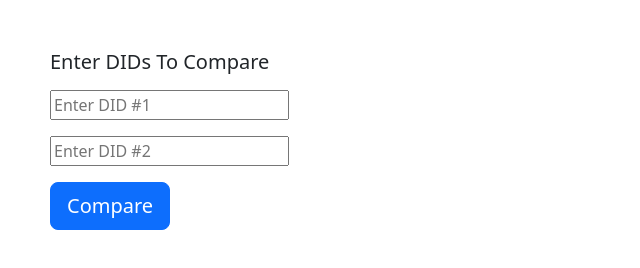
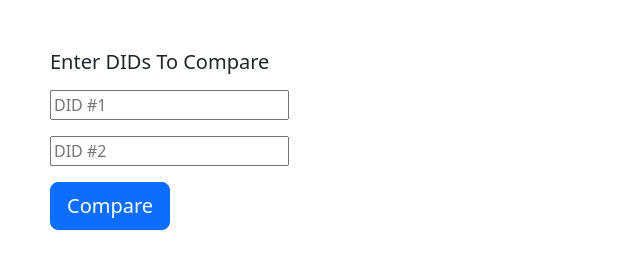
Before and after one commit to JayWiggly/Projects, a plain HTML site: page DCT/index.html in a window 1280 px wide. Shown: the full height of the page, 0-640 px from the left. Drawn offline with nearby package versions, Linux system fonts and the light colour scheme.

Commit message:
Updated Text again

```diff
--- a/DCT/index.html
+++ b/DCT/index.html
@@ -10,8 +10,8 @@
     <div>
     <h1 class="lead">Enter DIDs To Compare</h1>
     <p></p>
-    <p><input id="historyDID" type="text" id="historyDID" placeholder="Enter DID #1"></p>
-    <p><input id="currentDID" type="text" placeholder="Enter DID #2"></p>
+    <p><input id="historyDID" type="text" id="historyDID" placeholder="DID #1"></p>
+    <p><input id="currentDID" type="text" placeholder="DID #2"></p>
     <button id="submitBtn" type="button" class="btn btn-primary btn-lg">Compare</button>
     <p></p>
     <p><h2 class="lead" id="summaryOfChanges"></h2></p>
```
